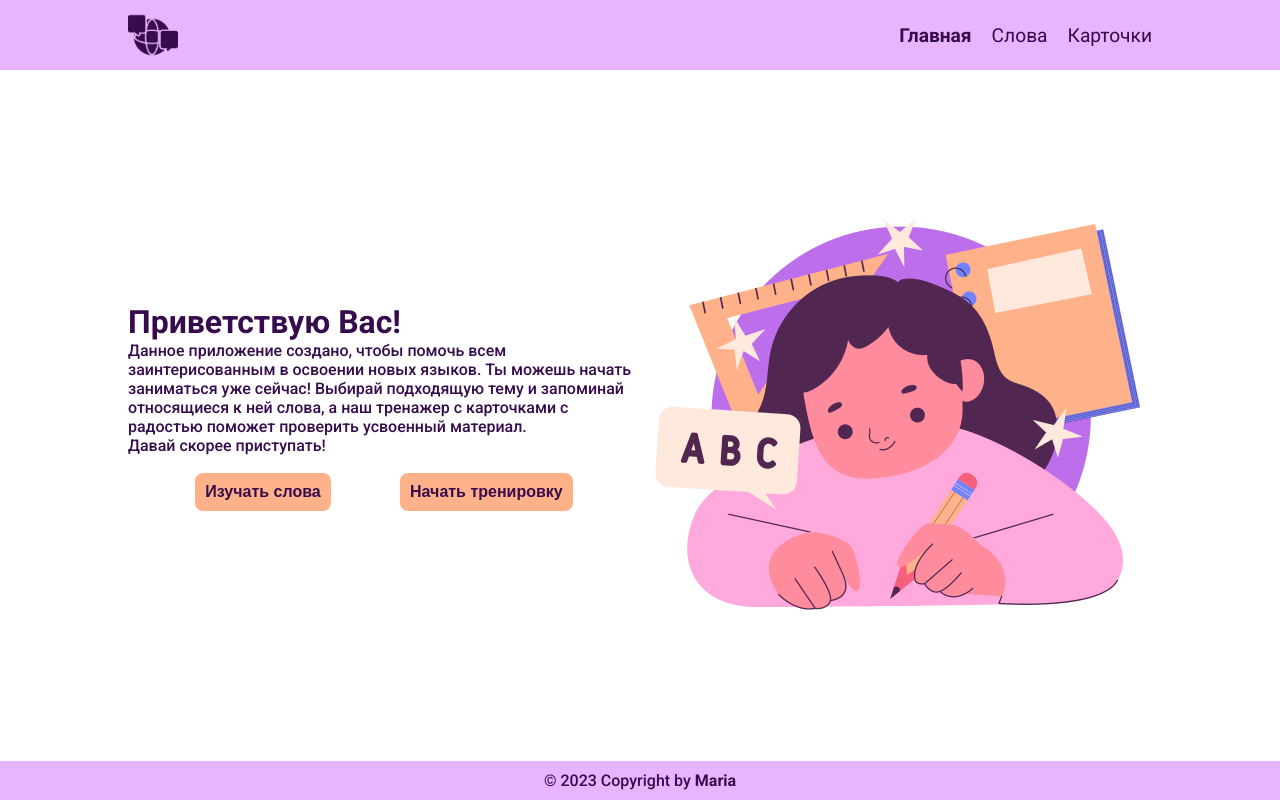
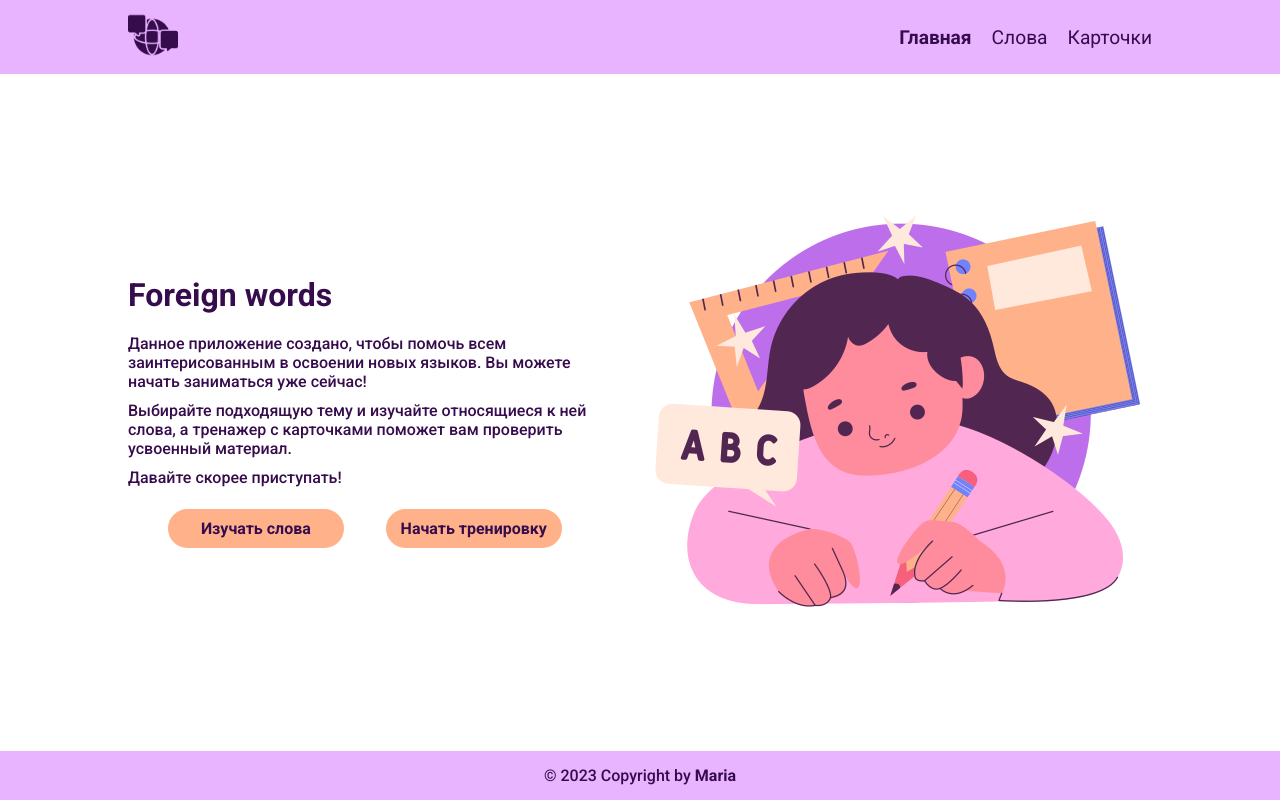
Before and after one commit to Maria2721/Foreign-words, a React (Create React App) app: page / in a window 1280 px wide. Built offline with nearby package versions, Linux system fonts and the light colour scheme.

Commit message:
fixed styles and switching words in cards

```diff
--- a/src/components/Footer/Footer.scss
+++ b/src/components/Footer/Footer.scss
@@ -9,6 +9,8 @@
     background: $theme_light;
     color: $theme_dark;
     font-size: $main_fontSize;
+    padding-top: 15px;
+    padding-bottom: 15px;
 
     .footer__link {
         font-size: $main_fontSize;
--- a/src/components/Header/Header.jsx
+++ b/src/components/Header/Header.jsx
@@ -7,7 +7,9 @@ import logo from "../../assets/imgs/foreign-language.png";
 function Header() {
     return (
         <header className="header container">
-            <img src={logo} alt="logo" className="header__logo" />
+            <NavLink to="/">
+                <img src={logo} alt="logo" className="header__logo" />
+            </NavLink>
             <nav>
                 <NavLink
                     to="/"
--- a/src/components/Header/Header.scss
+++ b/src/components/Header/Header.scss
@@ -7,6 +7,8 @@
     align-items: center;
     justify-content: space-between;
     background: $theme_light;
+    padding-top: 10px;
+    padding-bottom: 10px;
 
     .header__logo {
         width: 50px;
--- a/src/pages/CardsPage/CardsPage.jsx
+++ b/src/pages/CardsPage/CardsPage.jsx
@@ -1,40 +1,46 @@
-import React, { useState } from 'react';
+import React, { useState } from "react";
 import "./CardsPage.scss";
 
-import Array from '../../js/arraywords';
+import Array from "../../js/arraywords";
 
 function CardsPage() {
     const [word, setWord] = useState(Array[0]);
-    const [transcr, setTranscr] = useState(false);
+    const [translation, setTranslation] = useState(false);
 
     const handleChange = () => {
-        setTranscr(true);
-    }
+        setTranslation(true);
+    };
 
     const arrayRandElement = (arr) => {
         let rand = Math.floor(Math.random() * arr.length);
         return arr[rand];
-    }
+    };
 
     const newWord = () => {
-        let randomword = {};
-        randomword = arrayRandElement(Array);
-        console.log(randomword)
-        setWord(word === randomword);
-        console.log(word);
-    }
+        let randomword = arrayRandElement(Array);
+        while (word.id === randomword.id) {
+            randomword = arrayRandElement(Array);
+        }
+        setWord(randomword);
+        setTranslation(false);
+    };
 
     return (
-        <div className='card-train'>
-            <div className='card-train-word'>
-                <p>Тема - {word.tags}</p>
-                <p className='card-train-word-high'>{word.english}</p>
-                <p>{word.transcription}</p>
-                <p className='card-train-transcr-word'>{transcr ? word.russian : <button onClick={handleChange}>Проверить</button>}</p>
+        <div className="cards container">
+            <div className="cards__word">
+                <div className="cards__word__tags">Тема - {word.tags}</div>
+                <div className="cards__word__meaning">{word.english}</div>
+                <div className="cards__word__transcr">{word.transcription}</div>
+                <div className="cards__word__check">
+                    {translation ? word.russian
+                        : <button onClick={handleChange}>Проверить</button>}
+                </div>
             </div>
-            <div className='card-train-button'><button onClick={newWord}>Новое слово</button></div>
+            <div className="cards__button">
+                <button onClick={newWord}>Новое слово</button>
+            </div>
         </div>
-    )
+    );
 }
 
 export default CardsPage;
--- a/src/pages/CardsPage/CardsPage.scss
+++ b/src/pages/CardsPage/CardsPage.scss
@@ -1,60 +1,72 @@
 @import "../../styles/vars";
 
-.card-train {
-    display: grid;
-    grid-template-rows: 3fr 1fr;
+.cards {
+    display: flex;
+    flex-direction: column;
+    align-items: center;
+    margin-top: 20px;
+    margin-bottom: 20px;
+}
+
+.cards__word {
     width: 300px;
     height: 400px;
+    padding: 10px;
+    margin-bottom: 20px;
+
+    display: flex;
+    flex-direction: column;
+    align-items: center;
+    justify-content: center;
+
     background: $cardColor;
     border: solid 3px $theme_dark;
     border-radius: 25px;
-    margin: 5vh auto;
-    padding: 10px;
-    font-size: $main_fontSize;
     color: $theme_dark;
-
-    .card-train-word,
-    .card-train-button {
-        display: flex;
-        flex-direction: column;
-        align-items: center;
-        align-self: center;
 }
 
-    .card-train-word-high {
+.cards__word__tags {
     font-size: $highlight_fontSize;
-        font-weight: bold;
+    margin-bottom: 30px;
 }
 
-    .card-train-transcr-word {
+.cards__word__meaning {
+    font-size: $highlight_fontSize;
+    font-weight: 700;
+}
+
+.cards__word__transcr {
+    font-size: $main_fontSize;
+    margin-bottom: 50px;
+}
+
+.cards__word__check {
+    height: 40px;
+
     button {
-            padding: 5px;
+        padding: 5px 10px;
         border-radius: 10px;
+        border: 2px solid $cardColor;
+    }
+}
+
+.cards__button {
+    button {
+        padding: 10px;
+        border-radius: 10px;
+        border: 2px solid white;
+    }
+}
+
+.cards__word__check,
+.cards__button {
+    button {
         background-color: $buttonColor;
-            border: none;
         color: $theme_dark;
         font-size: $main_fontSize;
-            font-weight: bold;
+        font-weight: 700;
     }
-
     button:hover {
         border: 2px solid $theme_dark;
     }
 }
-
-    .card-train-button {
-        button {
-            padding: 10px;
-            border-radius: 10px;
-            background-color: $buttonColor;
-            border: none;
-            color: $theme_dark;
-            font-size: $main_fontSize;
-            font-weight: bold;
-        }
-
-        button:hover {
-            border: 2px solid $theme_dark;
-        }
-    }
-}
--- a/src/pages/MainPage/MainPage.jsx
+++ b/src/pages/MainPage/MainPage.jsx
@@ -1,22 +1,46 @@
-import React from 'react';
+import React, { useState, useEffect } from "react";
+import { useNavigate } from "react-router-dom";
 import "./MainPage.scss";
 
-import main_picture from '../../assets/imgs/studying.png';
+import main_picture from "../../assets/imgs/studying.png";
 
 function MainPage() {
+    const [path, setPath] = useState("");
+    let navigate = useNavigate();
+
+    useEffect(() => {
+        if (path !== "") {
+            navigate(path);
+        }
+    }, [path, navigate]);
+
     return (
-        <div className='main'>
-            <div className='main-text'>
-                <h1>Приветствую Вас!</h1>
-                <p>Данное приложение создано, чтобы помочь всем заинтерисованным в освоении новых языков. Ты можешь начать заниматься уже сейчас! Выбирай подходящую тему и запоминай относящиеся к ней слова, а наш тренажер с карточками с радостью поможет проверить усвоенный материал.</p>
-                <div>Давай скорее приступать!</div>
-                <div className='start-train'><button className='btn-learn'>Изучать слова</button><button className='btn-train'>Начать тренировку</button></div>
+        <div className="main container">
+            <div className="main__description">
+                <h1 className="main__title">Foreign words</h1>
+                <div className="main__text">
+                    <p>
+                        Данное приложение создано, чтобы помочь всем заинтерисованным в
+                        освоении новых языков. Вы можете начать заниматься уже сейчас!
+                    </p>
+                    <p>
+                        Выбирайте подходящую тему и изучайте относящиеся к ней слова, а
+                        тренажер с карточками поможет вам проверить усвоенный материал.
+                    </p>
+                    <p>
+                        Давайте скорее приступать!
+                    </p>
+                </div>
+                <div className="main__buttons">
+                    <button className="main__buttons_study" onClick={() => setPath("/words")}>Изучать слова</button>
+                    <button className="main__buttons_train" onClick={() => setPath("/cards")}>Начать тренировку</button>
+                </div>
             </div>
-            <div className='main-picture'>
-                <img src={main_picture} alt='girl-study'></img>
+            <div className="main__img">
+                <img src={main_picture} alt="girl-study" />
             </div>
         </div>
-    )
+    );
 }
 
 export default MainPage;
--- a/src/pages/MainPage/MainPage.scss
+++ b/src/pages/MainPage/MainPage.scss
@@ -3,40 +3,58 @@
 .main {
     display: grid;
     grid-template-columns: repeat(2, 1fr);
-    margin: 0px 10vw;
     color: $theme_dark;
 }
 
-.main-text {
+.main__description {
     display: flex;
     flex-direction: column;
     justify-content: center;
-    align-content: center;
+    align-items: flex-start;
+    margin-right: 3vw;
+}
 
-    p,
-    div {
-        font-size: $main_fontSize;
+.main__title {
+    font-size: 2em;
+    font-weight: 700;
+    margin-bottom: 20px;
+}
+
+.main__text {
+    font-size: $main_fontSize;
+
+    p {
+        margin-bottom: 10px;
     }
 }
 
-.start-train {
+.main__buttons {
+    width: 100%;
     display: flex;
     flex-direction: row;
     justify-content: space-evenly;
-    align-content: center;
-    margin: 1em 0px;
+    margin-top: 10px;
 
     button {
-        padding: 10px;
-        border-radius: 10px;
+        width: 180px;
+        padding: 10px 0px;
+
         background-color: $buttonColor;
         border: 2px solid white;
+        border-radius: 50px;
+
         color: $theme_dark;
         font-size: $main_fontSize;
-        font-weight: bold;
+        font-weight: 700;
     }
 
     button:hover {
         border: 2px solid $theme_dark;
     }
 }
+
+.main__img {
+    img {
+        width: 100%;
+    }
+}
--- a/src/pages/WordsPage/WordsPage.jsx
+++ b/src/pages/WordsPage/WordsPage.jsx
@@ -6,7 +6,7 @@ import Oneword from '../../components/Oneword/Oneword.jsx';
 
 function WordsPage() {
     return (
-        <React.Fragment>
+        <div className="words container">
             <table>
                 <thead>
                     <tr>
@@ -31,7 +31,7 @@ function WordsPage() {
                     ))}
                 </tbody>
             </table>
-        </React.Fragment>
+        </div>
     )
 }
 
--- a/src/pages/WordsPage/WordsPage.scss
+++ b/src/pages/WordsPage/WordsPage.scss
@@ -1,10 +1,9 @@
 @import "../../styles/vars";
 
 table {
-    margin: auto;
-    margin: 5vh auto;
     border-collapse: separate;
-    border-spacing: 5px 10px;
+    width: 100%;
+    border-spacing: 10px 15px;
     border: solid 3px $theme_dark;
     font-size: $main_fontSize;
 }
--- a/src/styles/common.scss
+++ b/src/styles/common.scss
@@ -19,7 +19,8 @@ main {
 
 .container {
     width: 100%;
-    padding: 10px 10vw;
+    padding-left: 10vw;
+    padding-right: 10vw;
 }
 
 a {
@@ -47,3 +48,10 @@ a {
         outline: none;
     }
 }
+
+button {
+    font-family: $generalFont;
+    &:hover {
+        cursor: pointer;
+    }
+}
```
Lines whose indentation alone changed are shown as unchanged.
